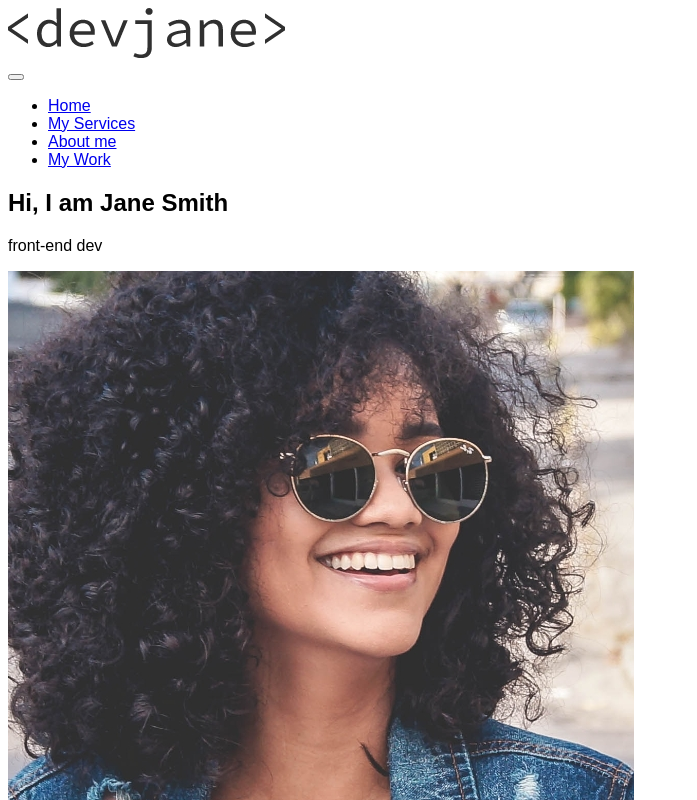
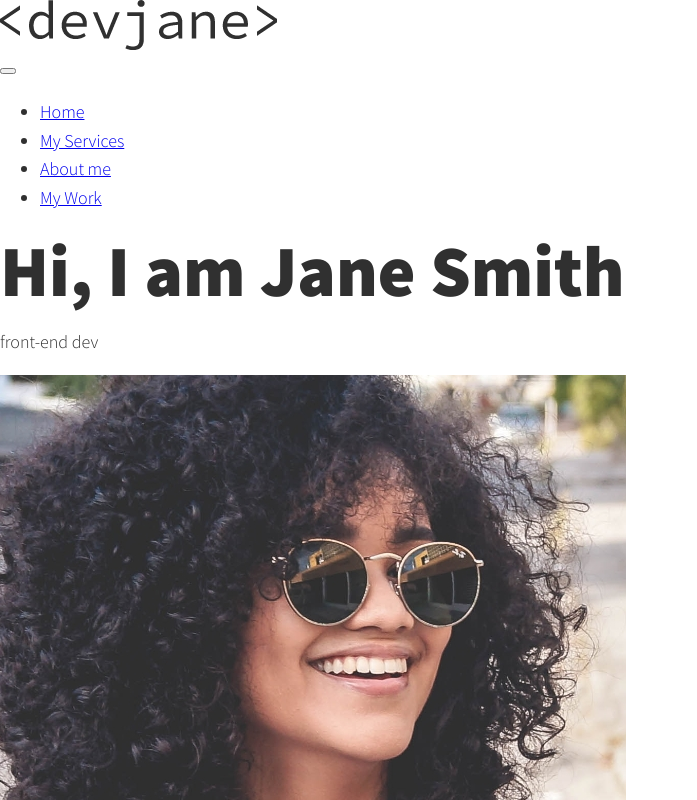
Before and after one commit to gio797/portfolio-2, a React (Vite) app: page / in a window 1280 px wide. Shown: the top 800 px of the page, without its empty margins (0-697 px from the left). Built offline with nearby package versions, Linux system fonts and the light colour scheme.

Commit message:
add css file

```diff
--- a/index.html
+++ b/index.html
@@ -9,10 +9,8 @@
       crossorigin="anonymous"
     ></script>
     <title>Giorgi Muchaidze Portfolio Website</title>
-    <link rel="preconnect" href="https://fonts.googleapis.com" />
-    <link rel="preconnect" href="https://fonts.gstatic.com" crossorigin />
     <link
-      href="https://fonts.googleapis.com/css2?family=Source+Code+Pro:wght@400;900&family=Source+Sans+3:wght@300;900&display=swap"
+      href="https://fonts.googleapis.com/css?family=Source+Code+Pro:400,900|Source+Sans+Pro:300,900&display=swap"
       rel="stylesheet"
     />
   </head>
--- a/src/components/Footer.jsx
+++ b/src/components/Footer.jsx
@@ -3,8 +3,8 @@ import React from "react";
 function Footer() {
   return (
     <footer>
-      <a href="mailto:hello@jane.dev" className="footer__link">
-        hello@jane.dev
+      <a href="mailto:g.muchaidze@yahoo.com" className="footer__link">
+        g.muchaidze@yahoo.com
       </a>
       <ul className="social-list">
         <li className="social-list__item">
--- a/src/index.css
+++ b/src/index.css
@@ -1,3 +1,68 @@
+*,
+*::before,
+*::after {
+  box-sizing: border-box;
+}
+
+/* Custom Properties, update these for your own design */
+
+:root {
+  --ff-primary: "Source Sans Pro", sans-serif;
+  --ff-secondary: "Source Code Pro", monospace;
+
+  --fw-reg: 300;
+  --fw-bold: 900;
+
+  --clr-light: #fff;
+  --clr-dark: #303030;
+  --clr-accent: #16e0bd;
+
+  --fs-h1: 3rem;
+  --fs-h2: 2.25rem;
+  --fs-h3: 1.25rem;
+  --fs-body: 1rem;
+}
+
+@media (min-width: 800px) {
+  :root {
+    --fs-h1: 4.5rem;
+    --fs-h2: 3.75rem;
+    --fs-h3: 1.5rem;
+    --fs-body: 1.125rem;
+  }
+}
+
+/* General styles */
+
 body {
-  font-family: "Source Sans 3", sans-serif;
+  background: var(--clr-light);
+  color: var(--clr-dark);
+  margin: 0;
+  font-family: var(--ff-primary);
+  font-size: var(--fs-body);
+  line-height: 1.6;
 }
+
+img {
+  display: block;
+  max-width: 100%;
+}
+
+/* Typography */
+
+h1,
+h2,
+h3 {
+  line-height: 1.1;
+  margin: 0;
+}
+
+h1 {
+  font-size: var(--fs-h1);
+}
+h2 {
+  font-size: var(--fs-h2);
+}
+h3 {
+  font-size: var(--fs-h3);
+}
```
